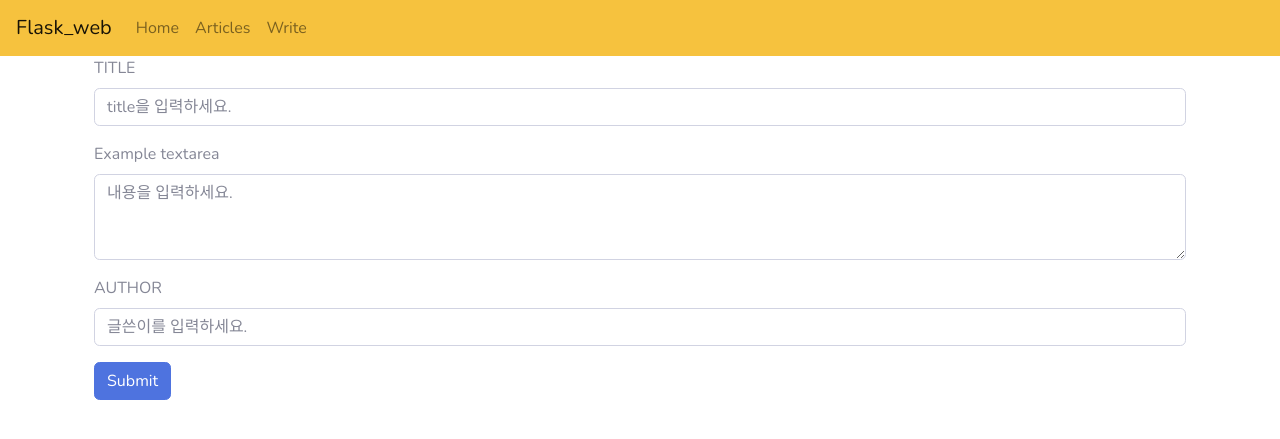
After one commit to gagori/flask_web, a Flask app: page /add_article in a window 1280 px wide. The commit adds this page. Shown: the top 439 px of the page. Run offline with Flask 2, Linux system fonts and the light colour scheme; some libraries are stand-ins or nearby versions.

Commit message:
article_add

```diff
--- a/app.py
+++ b/app.py
@@ -1,4 +1,4 @@
-from flask import Flask, render_template, redirect
+from flask import Flask, render_template, redirect, request
 from data import Articles
 import pymysql
 
@@ -44,13 +44,31 @@ def detail(ids):
     #         article = data
     return render_template('article.html', article1=topic)
 
+# post방식 구현, request모듈 사용
+@app.route('/add_article', methods=['GET','POST'])
+def add_article():
+    if request.method == "GET":
+        return render_template('add_article.html')
+    else:
+        title = request.form["title"]
+        descs = request.form["desc1"]
+        author = request.form["author"]
+
+        cursor = db_connection.cursor()
+        sql = f"INSERT INTO list (title, description, author) VALUES ('{title}', '{descs}', '{author}');"
+        cursor.execute(sql)
+        db_connection.commit()
+        return redirect('/articles')   # /add_article 경로에서 /articles경로로 다시 돌아감.
+
 @app.route('/delete/<ids>', methods=['GET','POST'])
 def delete(ids):
     cursor =db_connection.cursor()
     sql = f'DELETE FROM list WHERE id={int(ids)};'   # DB에서 Delete Row(s)하는 쿼리문. DB에서 삭제하면 당연히 사이트에 안뜨겟지 오!
     cursor.execute(sql)
     db_connection.commit()         # 수정, 추가시에는 db_connection에다 commit해줘야함. (조회시에는 커서에다 fetch하지만.)
-    return redirect('/articles')  # 왜render_template? 데이터를 또 던져줘야..
-                                            # redirect로 /articles로 바로 갈 수  있음.
+    return redirect('/articles')   # 왜render_template? 데이터를 또 던져줘야..
+                                   # redirect로 /articles로 바로 갈 수 있음.
+
+
 if __name__ == '__main__':
     app.run(debug=True)
--- /dev/null
+++ b/templates/add_article.html
@@ -0,0 +1,24 @@
+{% extends 'layout.html' %} {% block body%}
+
+<form action="/add_article" , method="POST">
+    <div class="form-group">
+        <label for="exampleInputEmail1">TITLE</label>
+        <input type="text" class="form-control" name="title" id="exampleInputEmail1" aria-describedby="emailHelp" placeholder="title을 입력하세요.">
+    </div>
+
+    <div class="form-group">
+        <label for="exampleFormControlTextarea1">Example textarea</label>
+        <textarea class="form-control" id="exampleFormControlTextarea1" name="desc1" rows="3" placeholder="내용을 입력하세요."></textarea>
+    </div>
+
+    <div class="form-group">
+        <label for="exampleInputEmail1">AUTHOR</label>
+        <input type="text" class="form-control" name="author" id="exampleInputEmail1" aria-describedby="emailHelp" placeholder="글쓴이를 입력하세요.">
+    </div>
+
+
+    <button type="submit" class="btn btn-primary">Submit</button>
+
+</form>
+
+{% endblock %}
--- a/templates/includes/navbar.html
+++ b/templates/includes/navbar.html
@@ -11,6 +11,9 @@
             <li class="nav-item">
                 <a class="nav-link" href="/articles">Articles</a>
             </li>
+            <li class="nav-item">
+                <a class="nav-link" href="/add_article">Write</a>
+            </li>
 
         </ul>
     </div>
```
